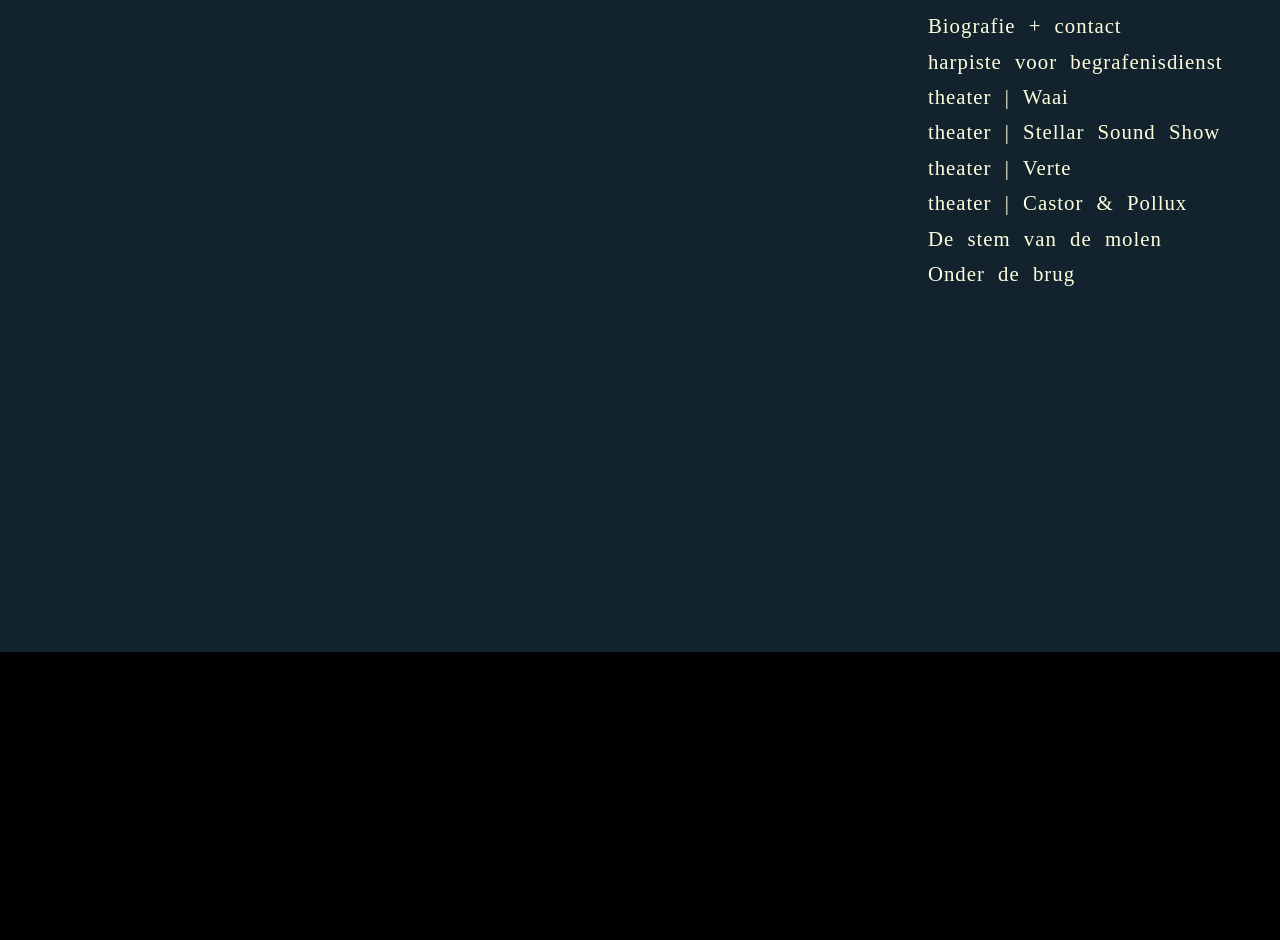
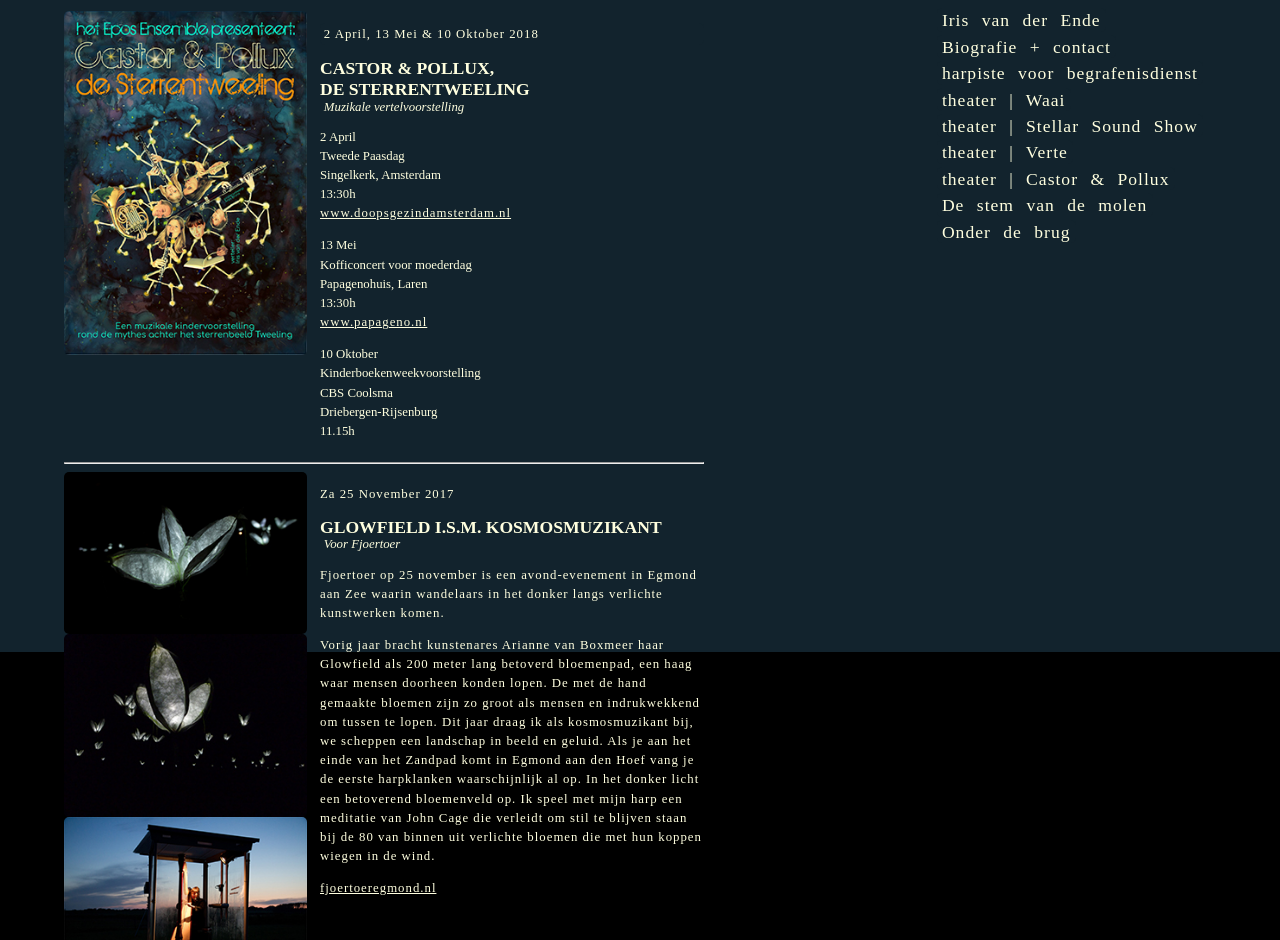
Before and after one commit to Thewessen/IrisWebsite2018, a plain HTML site: page agenda.html in a window 1280 px wide. Shown: the part 148-1088 px from the top of the page. Before the commit the page ends 800 px from the top, so only its background shows below. Drawn offline with Linux system fonts and the light colour scheme.

Commit message:
cleaned up some mess

```diff
--- a/agenda.html
+++ b/agenda.html
@@ -1,27 +1,102 @@
 <!DOCTYPE html>
-<html lang="nl">
+<html lang='nl'>
 	<head>
-    <meta charset="UTF-8">
-    <meta name="description"
-          content="Alle aankomende projecten">
-    <meta name="author" content="Samuel Thewessen">
-    <meta name="viewport" content="width=device-width, initial-scale=1.0">
+    <meta charset='UTF-8'>
+    <meta name='description'
+          content='Aankomende voorstellingen en projecten.'>
+    <meta name='author' content='Samuel Thewessen'>
+    <meta name='viewport' content='width=device-width, initial-scale=1.0'>
 		<title>Agenda</title>
-		<link rel="stylesheet" type="text/css" href="./css/ump_style.css">
-		<link rel="stylesheet" type="text/css" href="./css/agenda_colors.css">
+		<link rel='stylesheet' type='text/css' href='./css/ump_style.css'>
+		<link rel='stylesheet' type='text/css' href='./css/agenda_colors.css'>
 	</head>
 	<body>
     <div id='flex_container' class='container'>
       <div id='icon_container' class='icon_container'>
-          <svg id="menu_icon" class="menu_icon" xmlns="http://www.w3.org/2000/svg" xmlns:xlink="http://www.w3.org/1999/xlink" preserveAspectRatio="xMidYMid meet" >
-              <rect id="svgEditorBackground" x="0" y="0" width="100%" height="100%" style="fill: none; stroke: none;"/>
-              <line id="line1" x1="6.25%" y1="25%" x2="93.25%" y2="25%" style="stroke:inherit;fill:none;stroke-width:10%;stroke-linecap:round;vector-effect:non-scaling-stroke;"/>
-              <line id="line2" x1="6.25%" y1="50%" x2="93.25%" y2="50%" style="stroke:inherit;fill:none;stroke-width:10%;stroke-linecap:round;vector-effect:non-scaling-stroke;"/>
-              <line id="line3" x1="6.25%" y1="75%" x2="93.25%" y2="75%" style="stroke:inherit;fill:none;stroke-width:10%;stroke-linecap:round;vector-effect:non-scaling-stroke;"/>
+          <svg id='menu_icon' class='menu_icon' xmlns='http://www.w3.org/2000/svg' xmlns:xlink='http://www.w3.org/1999/xlink' preserveAspectRatio='xMidYMid meet' >
+              <rect id='svgEditorBackground' x='0' y='0' width='100%' height='100%' style='fill: none; stroke: none;'/>
+              <line id='line1' x1='6.25%' y1='25%' x2='93.25%' y2='25%' style='stroke:inherit;fill:none;stroke-width:10%;stroke-linecap:round;vector-effect:non-scaling-stroke;'/>
+              <line id='line2' x1='6.25%' y1='50%' x2='93.25%' y2='50%' style='stroke:inherit;fill:none;stroke-width:10%;stroke-linecap:round;vector-effect:non-scaling-stroke;'/>
+              <line id='line3' x1='6.25%' y1='75%' x2='93.25%' y2='75%' style='stroke:inherit;fill:none;stroke-width:10%;stroke-linecap:round;vector-effect:non-scaling-stroke;'/>
           </svg>
       </div>
       <div id='article' class='article'>
         <h1 class='no_top_margin'>Agenda</h1>
+          <div class='agenda_item'>
+            <div class='agenda_images'>
+              <img class='img_full' src='./img/agenda_castorpollux.jpg' />
+            </div>
+            <div class='agenda_content' style='font-size: .8rem'>
+              <p class='blur'>
+                2 April, 13 Mei &amp; 10 Oktober 2018
+              </p>
+              <h2>Castor &amp; Pollux,</h2>
+              <h2>De Sterrentweeling</h2>
+              <span class='flavor'>Muzikale vertelvoorstelling</span>
+              <ul>
+                <li>2 April</li>
+                <li>Tweede Paasdag</li>
+                <li>Singelkerk, Amsterdam</li>
+                <li>13:30h</li>
+                <li>
+                  <a href='www.doopsgezindamsterdam.nl'>
+                  www.doopsgezindamsterdam.nl
+                  </a>
+                </li>
+              </ul>
+              <ul>
+                <li>13 Mei</li>
+                <li>Kofficoncert voor moederdag</li>
+                <li>Papagenohuis, Laren</li>
+                <li>13:30h</li>
+                <li>
+                  <a href='www.papageno.nl'>
+                  www.papageno.nl
+                  </a>
+                </li>
+              </ul>
+              <ul>
+                <li>10 Oktober</li>
+                <li>Kinderboekenweekvoorstelling</li>
+                <li>CBS Coolsma</li>
+                <li>Driebergen-Rijsenburg</li>
+                <li>11.15h</li>
+              </ul>
+            </div>
+          </div>
+          <hr />
+          <div class='agenda_item'>
+            <div class='agenda_images' style='justify-content: space-around'>
+              <img class='img_full' src='./img/agenda_glowfield.jpg' />
+              <img class='img_full' src='./img/agenda_glowfield2.jpg' />
+              <img class='img_full' src='./img/agenda_glowfield3.jpg' />
+            </div>
+            <div class='agenda_content' style='font-size: .8rem'>
+              <p> Za 25 November 2017 </p>
+              <h2>Glowfield i.s.m. Kosmosmuzikant</h2>
+              <span class='flavor'>Voor Fjoertoer</span>
+              <p>
+                Fjoertoer op 25 november is een avond-evenement in Egmond aan
+                Zee waarin wandelaars in het donker langs verlichte kunstwerken
+                komen.
+              </p>
+              <p>
+                Vorig jaar bracht kunstenares Arianne van Boxmeer haar Glowfield als 200
+                meter lang betoverd bloemenpad, een haag waar mensen doorheen konden lopen. De
+                met de hand gemaakte bloemen zijn zo groot als mensen en indrukwekkend om
+                tussen te lopen. Dit jaar draag ik als kosmosmuzikant bij, we scheppen een
+                landschap in beeld en geluid. Als je aan het einde van het Zandpad komt in
+                Egmond aan den Hoef vang je de eerste harpklanken waarschijnlijk al op. In het
+                donker licht een betoverend bloemenveld op. Ik speel met mijn harp een
+                meditatie van John Cage die verleidt om stil te blijven staan bij de 80 van
+                binnen uit verlichte bloemen die met hun koppen wiegen in de wind.
+              </p>
+              <p><a href='www.fjoertoeregmond.nl'>
+                fjoertoeregmond.nl
+              </a></p>
+            </div>
+          </div>
+          <hr />
       </div>
       <div id='nav' class='navigation'>
             <!-- Javascript gets inserted here (req. #id='nav'). -->
@@ -32,7 +107,7 @@
     <script src='./js/addEventListeners.js'></script>
     <script>
       window.onload = function() {
-        document.getElementById('background_img').style.display="block";
+        document.getElementById('background_img').style.display='block';
       };
     </script>
 	</body>
--- a/css/agenda_colors.css
+++ b/css/agenda_colors.css
@@ -3,7 +3,22 @@
 }
 .bg_img {
     background-color: #12232D;
+    background-position: center;
 }
+.agenda_item {
+    display: flex;
+    flex-flow: row nowrap;
+}
+.agenda_images {
+    display: flex;
+    flex-flow: column nowrap;
+    flex: 0 1 40%;
+}
+.agenda_content {
+    flex: 1 0 60%;
+    padding-left: 2%;
+}
+
 
 @media only screen and (min-width: 768px) {
 }
--- a/css/ump_style.css
+++ b/css/ump_style.css
@@ -7,7 +7,7 @@ html {
 body {
     background-color: black;
     color: #FFFFDF;
-    font-family: Amiri-Regular, Gardamond, sans-serif;
+    font-family: Amiri-Regular;
     font-size: 11px;
     font-size: 1.1rem;
     margin: 0;
@@ -18,13 +18,14 @@ body {
 }
 ul {
     list-style-type: none;
-    margin: .2em 0;
+    margin: 1em 0;
     padding: 0;
     white-space: nowrap;
 }
 li {
-    margin: .2em 0;
-    padding: .2em 3em;
+    margin: 0;
+    padding: 0;
+    line-height: 1.5;
     text-align: left;
 }
 span {
@@ -42,17 +43,17 @@ h1 {
 }
 h2 {
     font-family: Amiri-Regular;
-    font-size: 16px;
-    font-size: 1.6rem;
+    font-size: 11px;
+    font-size: 1.1rem;
     font-weight: bold;
-    margin: 1em 0 0 0;
+    margin: 0;
     text-decoration: none;
     text-transform: uppercase;
 }
 p {
     font-family: Amiri-Regular;
     letter-spacing: 1px;
-    line-height: 1.7em;
+    line-height: 1.5em;
 }
 a {
     color: #FFFFDF;
@@ -63,6 +64,9 @@ a {
 a:visited {
     color: #FFFFDF;
     text-decoration: none;
+}
+hr {
+    color: #FFFFDF;
 }
 .article {
     display: block;
@@ -79,7 +83,6 @@ a:visited {
     flex-shrink: 0;
     font-size: 1.4rem;
     line-height: 2;
-    margin-top: 0;
     padding: 8% 4%;
     word-spacing: 7px;
     z-index: 2;
@@ -140,6 +143,9 @@ a:visited {
     border-radius: 5px;
     width: 100%;
 }
+.no_lineheight {
+    line-height: 0 !important;
+}
 .no_top_margin {
     margin-top: 0 !important;
 }
@@ -168,8 +174,8 @@ a:visited {
         font-size: 2rem;
     }
     h2 {
-        font-size: 25.6px;
-        font-size: 1.6rem;
+        font-size: 18px;
+        font-size: 1.1rem;
     }
     .container {
         flex-wrap: nowrap;
@@ -179,8 +185,15 @@ a:visited {
     }
     .navigation {
         display: block;
-        font-size: 1.3rem;
+        font-size: 1.1rem;
         line-height: 1.5;
+        position: fixed;
+        right: 2%;
+        top: 2em;
+    }
+    .article {
+        flex-grow: 0;
+        flex-basis: 50%;
     }
 }
 @media only screen and (min-width: 1920px) {
```
Also changed, not shown: castorpollux.html (added, +82 -0 lines), onder_de_brug.html (+36 -10 lines), img/agenda_castorpollux.jpg (added), img/agenda_glowfield.jpg (added), img/agenda_glowfield2.jpg (added), img/agenda_glowfield3.jpg (added), img/brug_toronto_large.jpg (added), img/brug_toronto_medium.jpg (added), img/drawsvg.svg (deleted), img/eposensemble.png (added), 4 other files.
